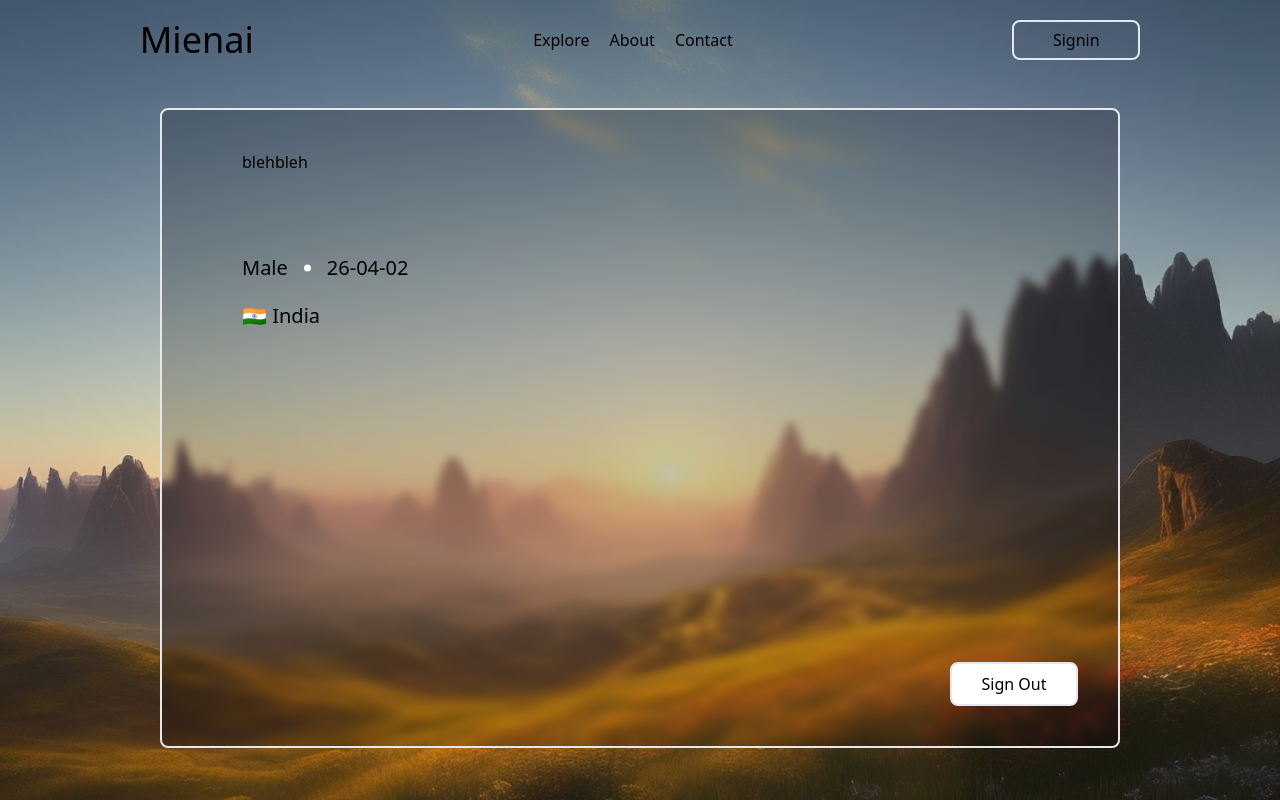
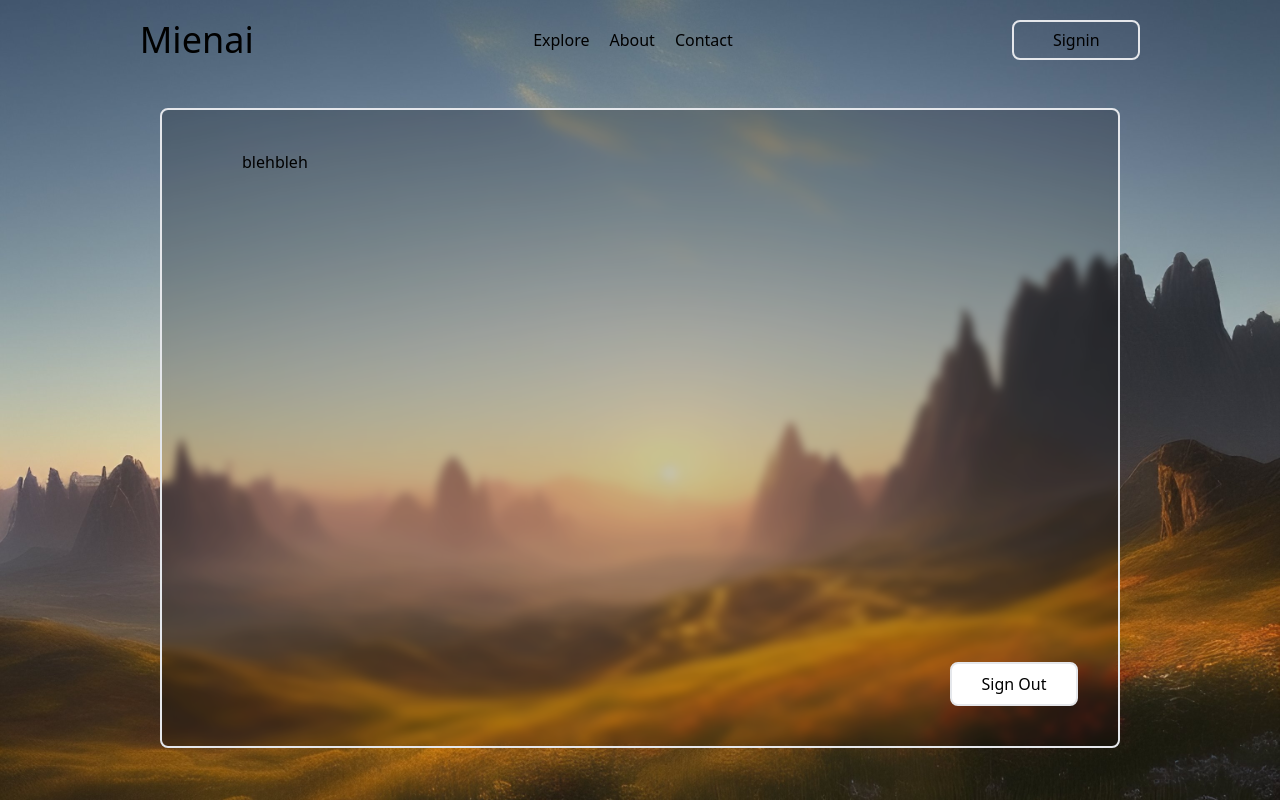
Before and after one commit to abhishekumar-tyagi/Trave, a Next.js app: page /app/dashboard in a window 1280 px wide. Built offline with nearby package versions, Linux system fonts and the light colour scheme; no server answers.

Commit message:
fixed ui

```diff
--- a/components/Dashboard/Dashboard.tsx
+++ b/components/Dashboard/Dashboard.tsx
@@ -39,7 +39,7 @@ const Dashboard = () => {
 						bleh
 					</>
 				}
-				<div className="flex flex-row gap-4 mt-20 text-xl">
+				{/* <div className="flex flex-row gap-4 mt-20 text-xl">
 					<div>
 						Male
 					</div>
@@ -50,7 +50,7 @@ const Dashboard = () => {
 				</div>
 				<div className="text-xl mt-5">
 					🇮🇳 India
-				</div>
+				</div> */}
 				<div className="absolute right-0 bottom-0 pb-10 pr-10">
 					<div onClick={() => handleSignOut()} className="bg-white text-black border-2 cursor-pointer w-32 flex flex-row items-center justify-center pt-2 pb-2 rounded-lg">
 						Sign Out
```
